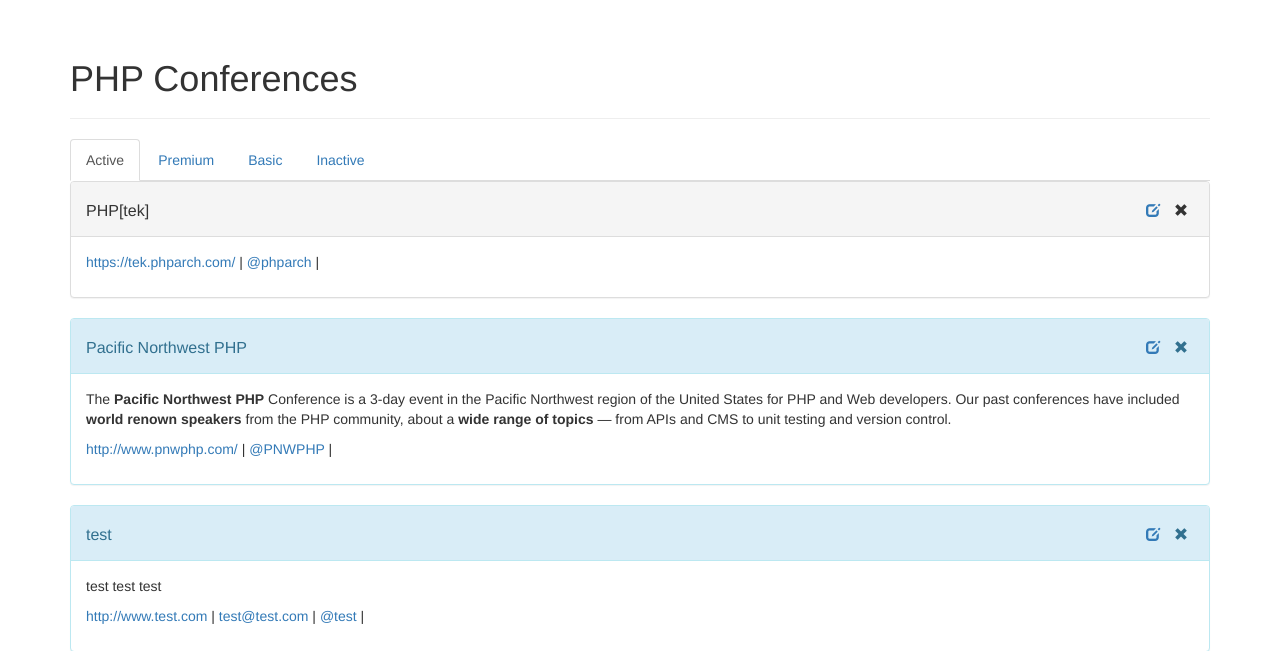
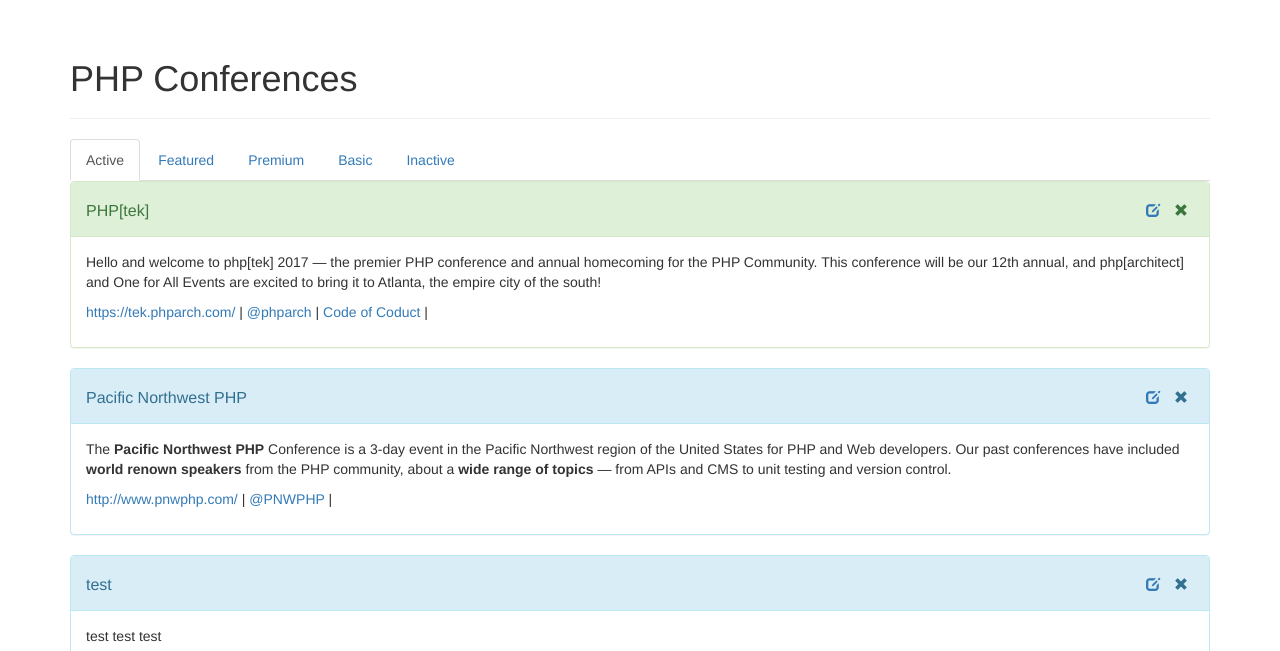
Before and after one commit to ohwhatafeeling/extending-oop-php, a PHP site: page / in a window 1280 px wide. Shown: the part 51-702 px from the top of the page. Run offline with PHP 8.4, Linux system fonts and the light colour scheme; data comes from the database, SQL or seed files in the repository; both versions use the stored data as it was after the commit.

Commit message:
Add ListingFeatured and ListingInactive grandchild classes

```diff
--- a/classes/Collection.php
+++ b/classes/Collection.php
@@ -2,7 +2,7 @@
 
 class Collection
 {
-    private $statuses = ['premium', 'basic', 'inactive'];
+    private $statuses = ['featured', 'premium', 'basic', 'inactive'];
     private $db;
     // array of listing objects
     public $listings = [];
@@ -60,8 +60,12 @@
      */
     public function addListing($data = null)
     {
-      if (isset($data['status']) && $data['status'] == 'premium') {
+      if (isset($data['status']) && $data['status'] == 'featured') {
+        $listing = new ListingFeatured($data);
+      } elseif (isset($data['status']) && $data['status'] == 'premium') {
         $listing = new ListingPremium($data);
+      } elseif (isset($data['status']) && $data['status'] == 'inactive') {
+        $listing = new ListingInactive($data);
       } else {
         $listing = new ListingBasic($data);
       }
--- /dev/null
+++ b/classes/ListingFeatured.php
@@ -0,0 +1,36 @@
+<?php
+
+class ListingFeatured extends ListingPremium
+{
+  protected $status = 'premium';
+  protected $coc;
+
+  /**
+   * Calls individual methods to set values for object properties.
+   * @param array $data Data to set from user or database
+   */
+  public function setValues($data = []) {
+    parent::setValues($data);
+    if (isset($data['coc'])) {
+      $this->setCoc($data['coc']);
+    }
+  }
+
+  /**
+   * Gets the local property $coc
+   * @return string
+   */
+  public function getCoc()
+  {
+    return $this->coc;
+  }
+
+  /**
+   * Cleans up and sets the local property $coc
+   * @param string $value to set property
+   */
+  public function setCoc($value)
+  {
+    $this->coc = trim(strip_tags($value, self::$allowed_tags));
+  }
+}
--- /dev/null
+++ b/classes/ListingInactive.php
@@ -0,0 +1,26 @@
+<?php
+
+class ListingInactive extends ListingBasic
+{
+  protected $status = 'inactive';
+
+  public function getTitle()
+  {
+    return '<strike>'.parent::getTitle().'</strike>';
+  }
+
+  public function getWebsite()
+  {
+    return;
+  }
+
+  public function getEmail()
+  {
+    return;
+  }
+
+  public function getTwitter()
+  {
+    return;
+  }
+}
--- a/classes/ListingPremium.php
+++ b/classes/ListingPremium.php
@@ -27,7 +27,7 @@
   }
 
   /**
-   * Cleans up and sets the local property $title
+   * Cleans up and sets the local property $description
    * @param string $value to set property
    */
   public function setDescription($value)
--- a/inc/config.php
+++ b/inc/config.php
@@ -5,6 +5,8 @@
 include __DIR__ . '/../classes/Collection.php';
 include __DIR__ . '/../classes/ListingBasic.php';
 include __DIR__ . '/../classes/ListingPremium.php';
+include __DIR__ . '/../classes/ListingInactive.php';
+include __DIR__ . '/../classes/ListingFeatured.php';
 
 try {
     //create PDO connection
--- a/index.php
+++ b/index.php
@@ -13,7 +13,7 @@
 
 $title = "PHP Conferences";
 require 'inc/header.php';
-// $test = new ListingPremium(['description' => 'My description with <b>good tags</b> and <a href="http://example.com">bad tags</a>']);
+// $test = new ListingFeatured(['description' => 'My description with <b>good tags</b> and <a href="http://example.com">bad tags</a>']);
 // var_dump($test);
 // var_dump(get_class($test));
 // var_dump(is_a($test, 'ListingBasic'));
--- a/views/list_item.php
+++ b/views/list_item.php
@@ -1,8 +1,14 @@
 <?php
 echo '<div class="listing panel ';
 switch ($listing->getStatus()) {
+  case 'featured':
+    echo 'panel-success';
+    break;
   case 'premium':
     echo 'panel-info';
+    break;
+  case 'inactive':
+    echo 'panel-danger';
     break;
   default:
     echo 'panel-default';
@@ -40,6 +46,13 @@
 if (!empty($listing->getTwitter())) {
     echo ' <a href="https://twitter.com/' . $listing->getTwitter() . '" target="_blank">@' . $listing->getTwitter() . '</a> | ' . PHP_EOL;
 }
+if(is_a($listing, 'ListingFeatured') && !empty($listing->getCoc())) {
+    echo '<a href="javascript:;" onclick="toggle(\'coc' . $listing->getId() . '\')">Code of Coduct</a> |';
+}
     echo '</p>' . PHP_EOL;
     echo '</div>' . PHP_EOL;/**/
+if(is_a($listing, 'ListingFeatured') && !empty($listing->getCoc())) {
+    echo '<div class="panel-footer" id="coc'.$listing->getId();
+    echo '" style="display:none">'.$listing->getCoc().'</div>';
+}
 echo '</div>' . PHP_EOL;
```
Also changed, not shown: views/form_listing.php (+11 -0 lines), inc/database.db.
